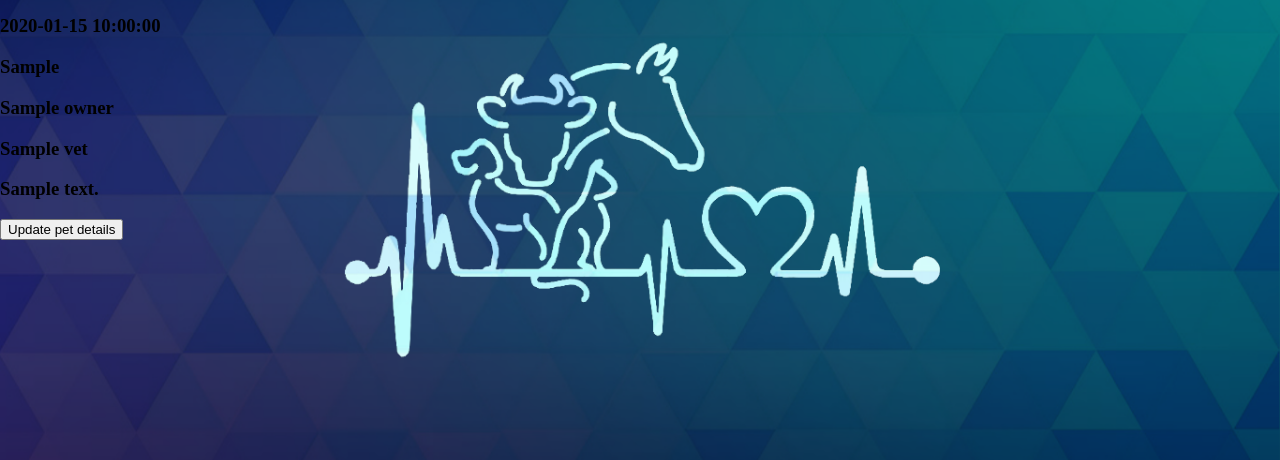
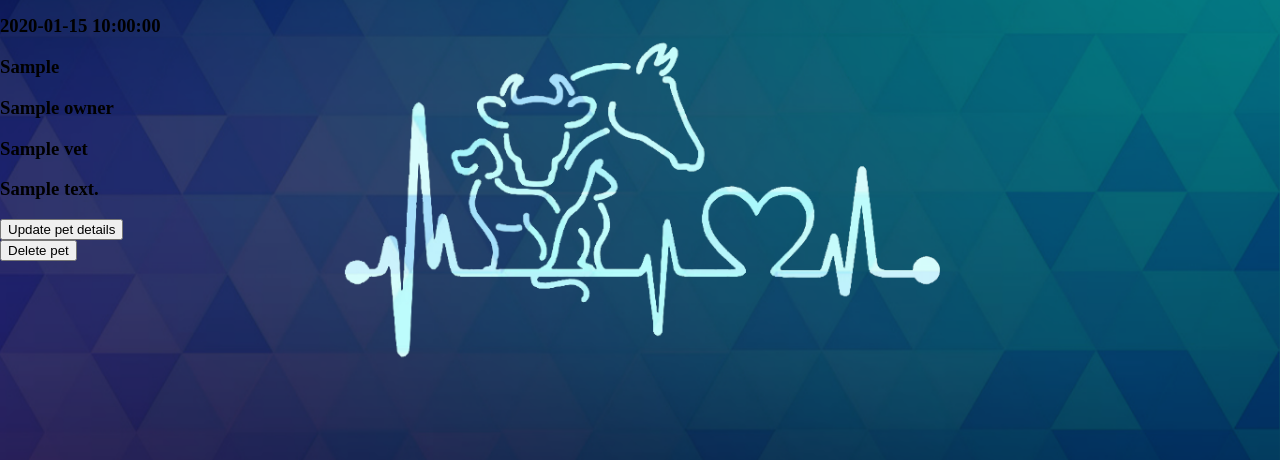
Before and after one commit to Minta-Ra/Python_Veterinary_Management_App_Project, a Flask app: page /pets/1 in a window 1280 px wide. Shown: the part 204-664 px from the top of the page. Run offline with Flask 2, Linux system fonts and the light colour scheme; a database or web service that is not in the repository returns one stand-in record (values such as "Sample title"); some libraries are stand-ins or nearby versions.

Commit message:
Delete pet

```diff
--- a/controllers/pet_controller.py
+++ b/controllers/pet_controller.py
@@ -76,3 +76,7 @@ def update_pet_details(id):
 
 # DELETE
 # DELETE '/pets/<id>'
+@pets_blueprint.route("/pets/<id>/delete", methods=["POST"])
+def delete_pet(id):
+    pet_repository.delete(id)
+    return redirect("/pets")
--- a/repositories/owner_repository.py
+++ b/repositories/owner_repository.py
@@ -32,6 +32,11 @@ def delete_all():
     sql = "DELETE  FROM owners"
     run_sql(sql)
 
+def delete(id):
+    sql = "DELETE  FROM owners WHERE id = %s"
+    values = [id]
+    run_sql(sql, values)
+
 ####################################
 def update(owner):
     sql = "UPDATE owners SET (name, phone_number, registration) = (%s, %s, %s) WHERE id = %s"
--- a/repositories/pet_repository.py
+++ b/repositories/pet_repository.py
@@ -42,7 +42,7 @@ def delete_all():
     run_sql(sql)
 
 def delete(id):
-    sql = "DELETE * FROM pets WHERE id = %s"
+    sql = "DELETE  FROM pets WHERE id = %s"
     values = [id]
     run_sql(sql, values)
 
--- a/repositories/vet_repository.py
+++ b/repositories/vet_repository.py
@@ -31,6 +31,11 @@ def delete_all():
     sql = "DELETE  FROM vets"
     run_sql(sql)
 
+def delete(id):
+    sql = "DELETE  FROM vets WHERE id = %s"
+    values = [id]
+    run_sql(sql, values)
+
 ####################################
 def update(vet):
     sql = "UPDATE vets SET (name, experience) = (%s, %s) WHERE id = %s"
--- a/templates/pets/show.html
+++ b/templates/pets/show.html
@@ -11,8 +11,12 @@
     <h3>{{ pet.vet.name }}</h3>
     <h3>{{ pet.treatment_notes }}</h3>
 
-    <form action="{{ pet.id }}/edit">
+    <form action="{{ pet.id }}/edit" method="post">
         <input type="submit" value="Update pet details">
+    </form>
+
+    <form action="{{ pet.id }}/delete" method="post">
+        <input type="submit" value="Delete pet">
     </form>
 
 </div>
```
